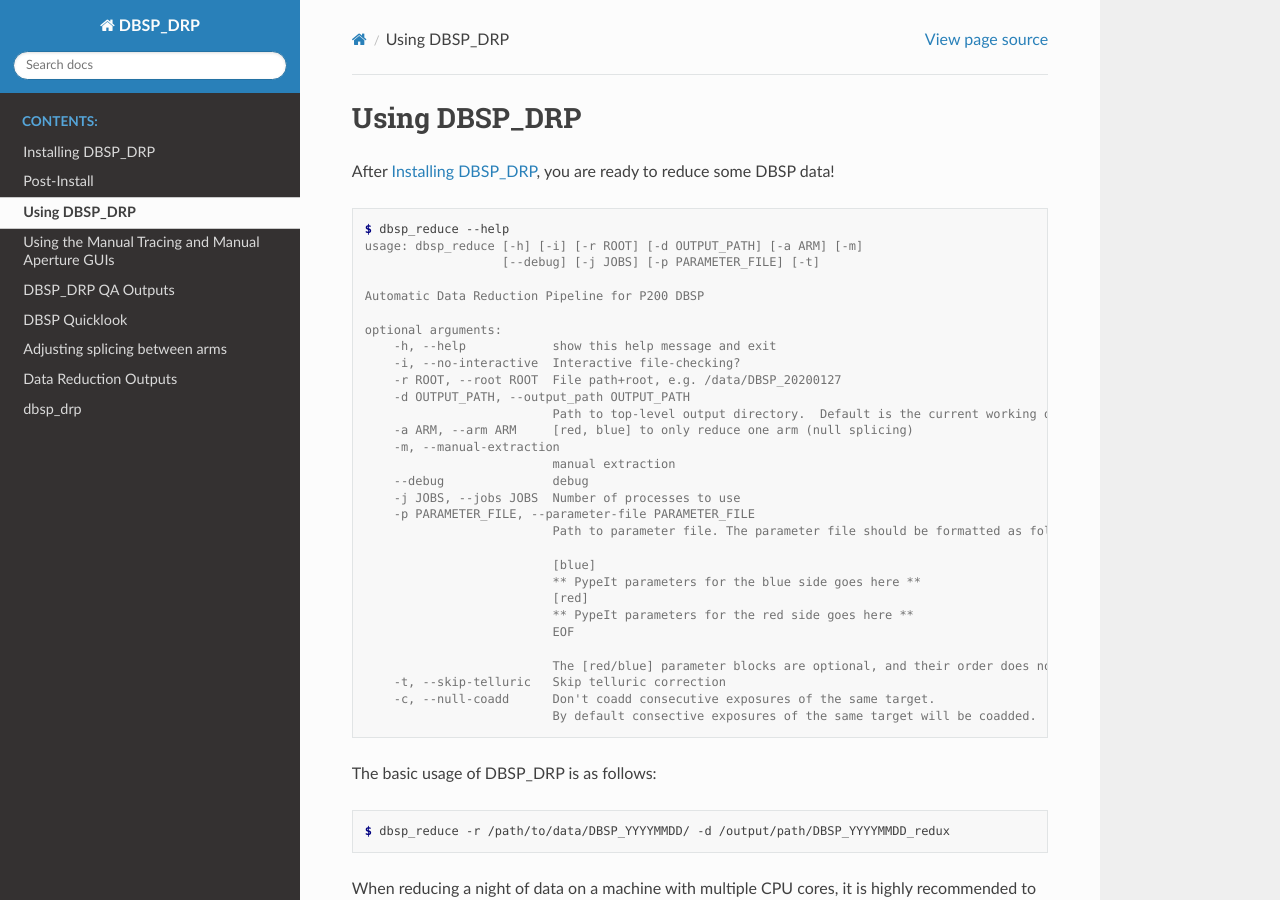
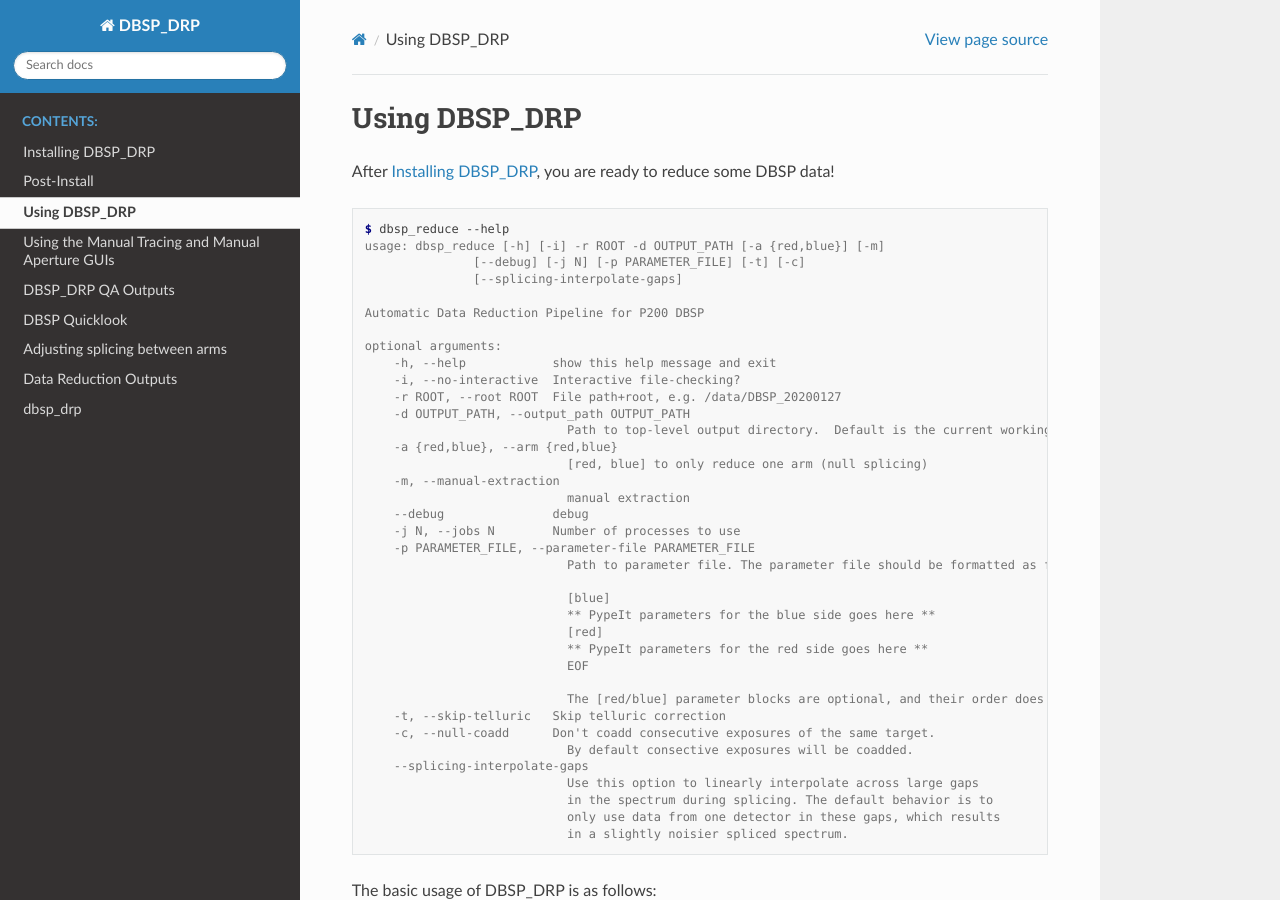
Before and after one commit to finagle29/DBSP_DRP, a Sphinx documentation site: the page built from docs/source/usage.rst, in a window 1280 px wide and 900 px high. Built offline with Sphinx 7.4.7 and the Read the Docs theme 2.0.0, drawn with Linux system fonts in a browser that asks for light colours.

Commit message:
update help message in usage.rst

```diff
--- a/docs/source/usage.rst
+++ b/docs/source/usage.rst
@@ -7,8 +7,9 @@ After :doc:`installing`, you are ready to reduce some DBSP data!
 .. code-block :: console
 
     $ dbsp_reduce --help
-    usage: dbsp_reduce [-h] [-i] [-r ROOT] [-d OUTPUT_PATH] [-a ARM] [-m]
-                       [--debug] [-j JOBS] [-p PARAMETER_FILE] [-t]
+    usage: dbsp_reduce [-h] [-i] -r ROOT -d OUTPUT_PATH [-a {red,blue}] [-m]
+                   [--debug] [-j N] [-p PARAMETER_FILE] [-t] [-c]
+                   [--splicing-interpolate-gaps]
 
     Automatic Data Reduction Pipeline for P200 DBSP
 
@@ -17,25 +18,31 @@ After :doc:`installing`, you are ready to reduce some DBSP data!
         -i, --no-interactive  Interactive file-checking?
         -r ROOT, --root ROOT  File path+root, e.g. /data/DBSP_20200127
         -d OUTPUT_PATH, --output_path OUTPUT_PATH
-                              Path to top-level output directory.  Default is the current working directory.
-        -a ARM, --arm ARM     [red, blue] to only reduce one arm (null splicing)
+                                Path to top-level output directory.  Default is the current working directory.
+        -a {red,blue}, --arm {red,blue}
+                                [red, blue] to only reduce one arm (null splicing)
         -m, --manual-extraction
-                              manual extraction
+                                manual extraction
         --debug               debug
-        -j JOBS, --jobs JOBS  Number of processes to use
+        -j N, --jobs N        Number of processes to use
         -p PARAMETER_FILE, --parameter-file PARAMETER_FILE
-                              Path to parameter file. The parameter file should be formatted as follows:
+                                Path to parameter file. The parameter file should be formatted as follows:
 
-                              [blue]
-                              ** PypeIt parameters for the blue side goes here **
-                              [red]
-                              ** PypeIt parameters for the red side goes here **
-                              EOF
+                                [blue]
+                                ** PypeIt parameters for the blue side goes here **
+                                [red]
+                                ** PypeIt parameters for the red side goes here **
+                                EOF
 
-                              The [red/blue] parameter blocks are optional, and their order does not matter.
+                                The [red/blue] parameter blocks are optional, and their order does not matter.
         -t, --skip-telluric   Skip telluric correction
         -c, --null-coadd      Don't coadd consecutive exposures of the same target.
-                              By default consective exposures of the same target will be coadded.
+                                By default consective exposures will be coadded.
+        --splicing-interpolate-gaps
+                                Use this option to linearly interpolate across large gaps
+                                in the spectrum during splicing. The default behavior is to
+                                only use data from one detector in these gaps, which results
+                                in a slightly noisier spliced spectrum.
 
 
 The basic usage of DBSP_DRP is as follows:
```
